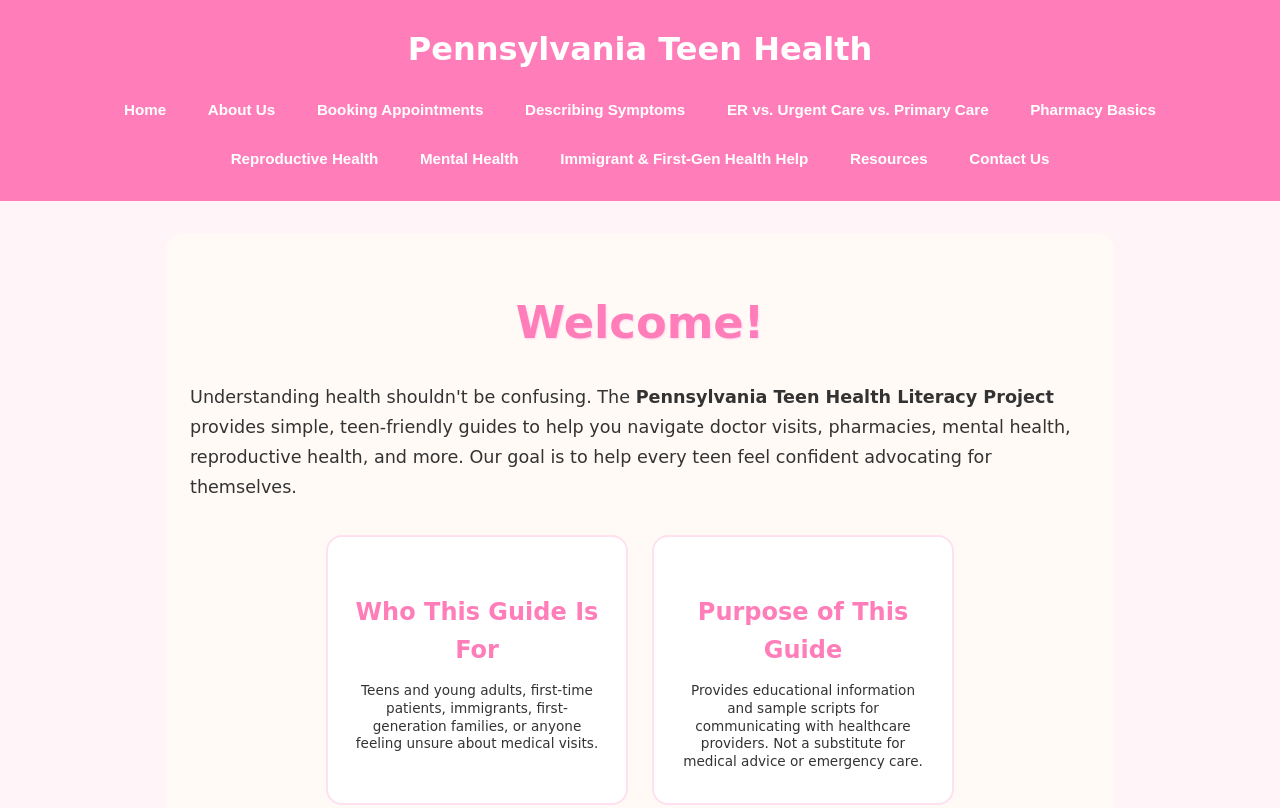
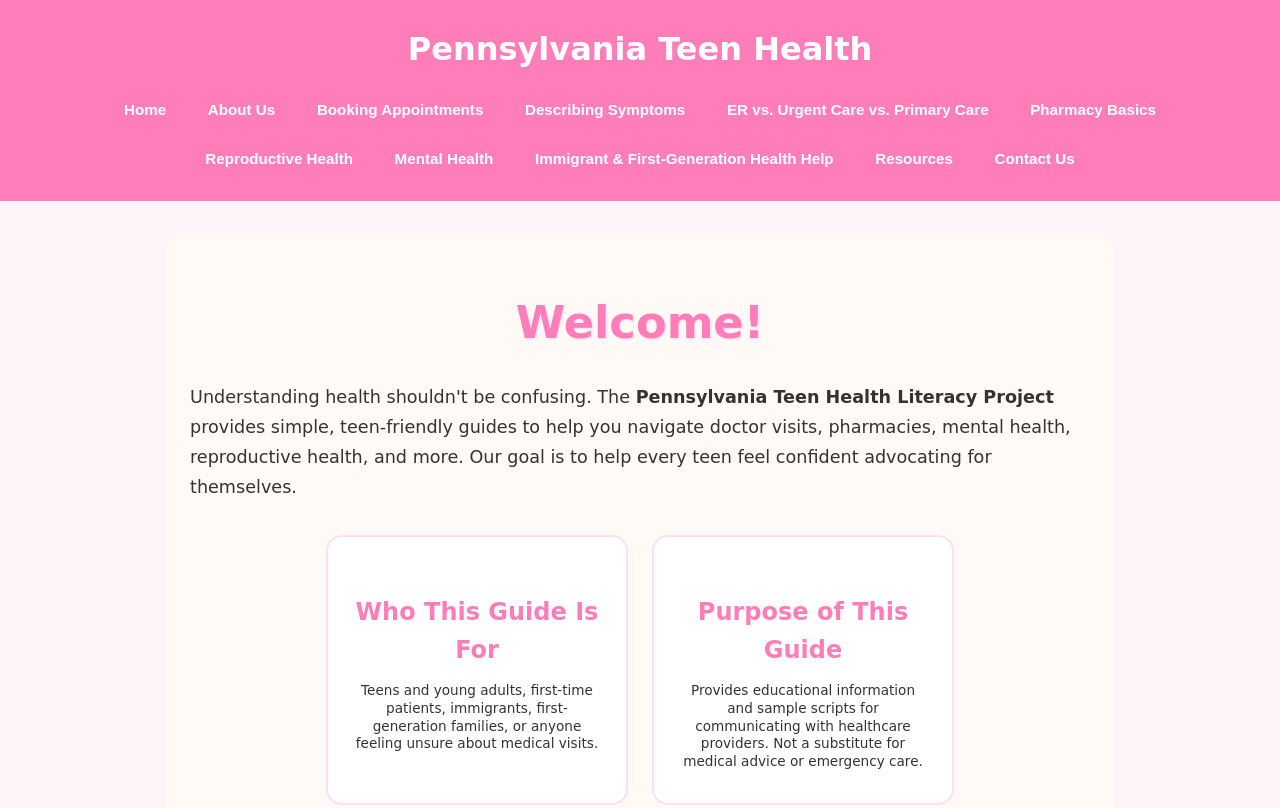
Before and after one commit to sahanaa23/pa-teen-health, a website: page index.html in a window 1280 px wide. Shown: the top 808 px of the page. Drawn offline with Linux system fonts and the light colour scheme.

Commit message:
fixed nav again

```diff
--- a/index.html
+++ b/index.html
@@ -19,7 +19,9 @@
         <a href="pharmacy-basics.html">Pharmacy Basics</a>
         <a href="reproductive-health.html">Reproductive Health</a>
         <a href="mental-health.html">Mental Health</a>
-        <a href="immigrant-health.html">Immigrant & First-Gen Health Help</a>
+        <a href="immigrant-health.html"
+          >Immigrant & First-Generation Health Help</a
+        >
         <a href="resources.html">Resources</a>
         <a href="contact.html">Contact Us</a>
       </nav>
```
